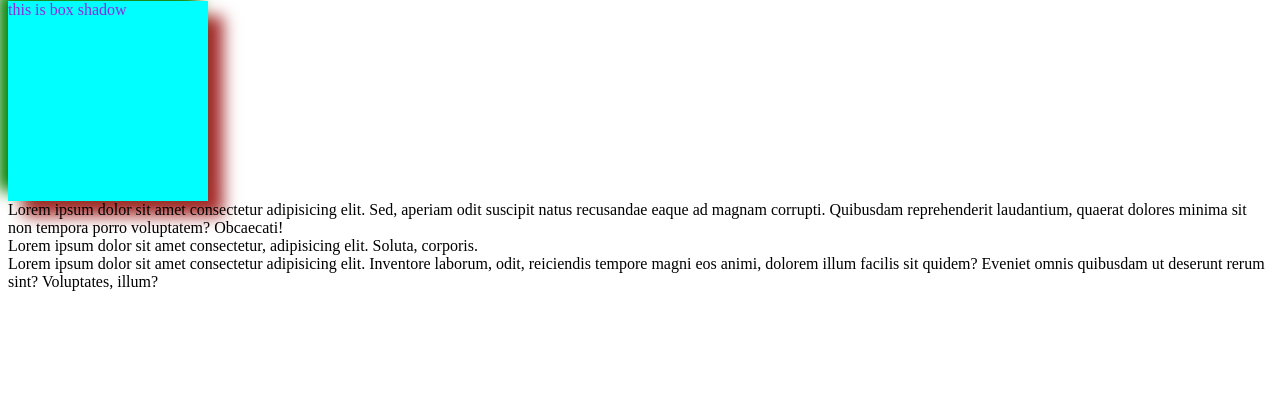
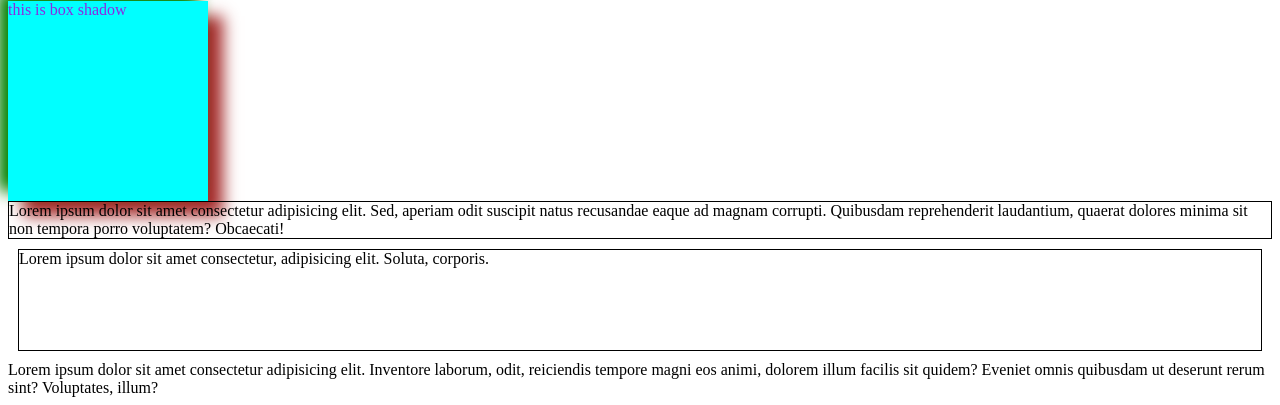
Before and after one commit to Saumya-1008/csspractice, a plain HTML site: page index.html in a window 1280 px wide. Shown: the part 701-1106 px from the top of the page. Before the commit the page ends 1000 px from the top, so only its background shows below. Drawn offline with Linux system fonts and the light colour scheme.

Commit message:
Add files via upload

```diff
--- a/style.css
+++ b/style.css
@@ -32,3 +32,13 @@ h1{
 color: blueviolet;
 
 }
+.box3{
+    max-height:100px ;
+    border: 1px solid black;
+    overflow: scroll ;
+}
+.min{
+    margin: 10px;
+    min-height: 100px;
+    border: 1px solid black;
+}
```
